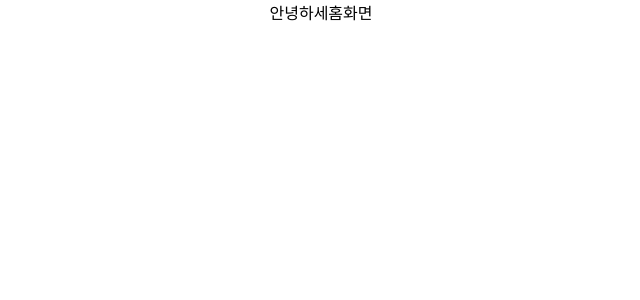
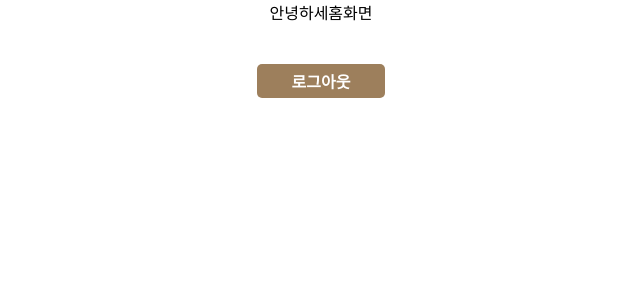
Before and after one commit to ris2131/ssafyEBSMirror, a React (Create React App) app in the folder business-fe/: page / in a window 1280 px wide. Shown: the top 300 px of the page, without its empty margins (319-959 px from the left). Built offline with nearby package versions, Linux system fonts and the light colour scheme; sample sign-in values are in the browser's storage.

Commit message:
Feat: Logout 버튼 구현

```diff
--- a/business-fe/src/pages/Main/Home.js
+++ b/business-fe/src/pages/Main/Home.js
@@ -2,9 +2,26 @@
 
 import '../../App.css';
 
-import { useNavigate } from "react-router-dom";
-import { useEffect } from "react";
-import { useSelector } from "react-redux";
+import {useNavigate} from "react-router-dom";
+import {useEffect} from "react";
+import {useSelector} from "react-redux";
+import styled from "styled-components";
+
+const SButton = styled.button`
+  @media screen and (max-width: 1000px) {
+    width: 50vw;
+  }
+  border-radius: 5px;
+  color: white;
+  border: none;
+  background-color: #9D7F5C;
+  padding: 5px;
+  margin-top: 40px;
+  width: 10vw;
+  font-size: 16px;
+  font-weight: bold;
+  cursor: pointer;
+`;
 
 const Home = () => {
     const navigate = useNavigate();
@@ -13,13 +30,21 @@ const Home = () => {
         const titleElement = document.getElementsByTagName("title")[0];
         titleElement.innerHTML = `Ebs`;
         if (!localStorage.getItem("token")) {
-          navigate("/login");
+            navigate("/login");
         }
-      }, [isLoggedIn, navigate]);
+    }, [isLoggedIn, navigate]);
+
+    const logout = () => {
+        localStorage.removeItem("token");
+        navigate("/login");
+    };
 
     return (
-      <div>안녕하세홈화면</div>
+        <>
+            <div>안녕하세홈화면</div>
+            <SButton onClick={logout}>로그아웃</SButton>
+        </>
     );
-  };
+};
 
 export default Home;
```
